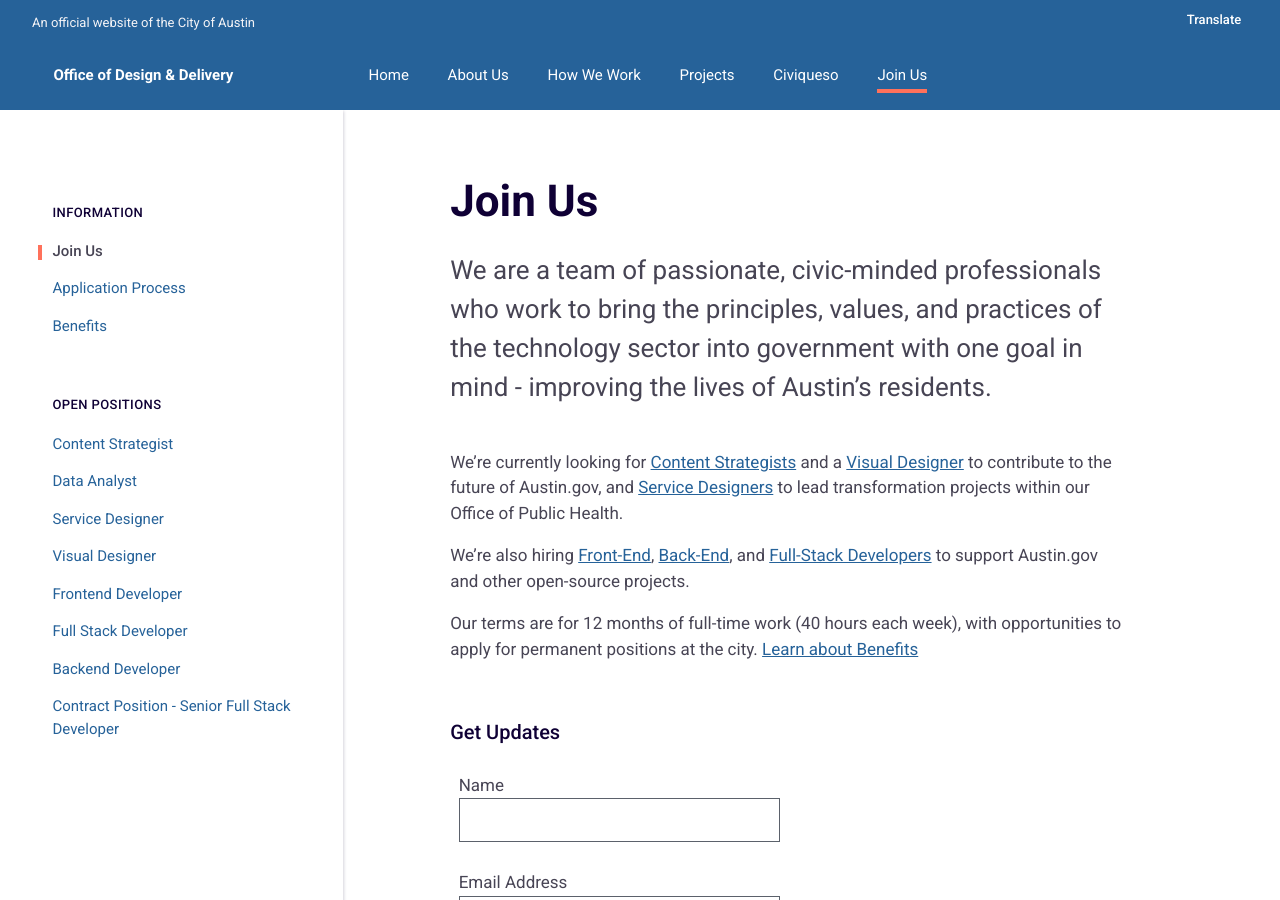
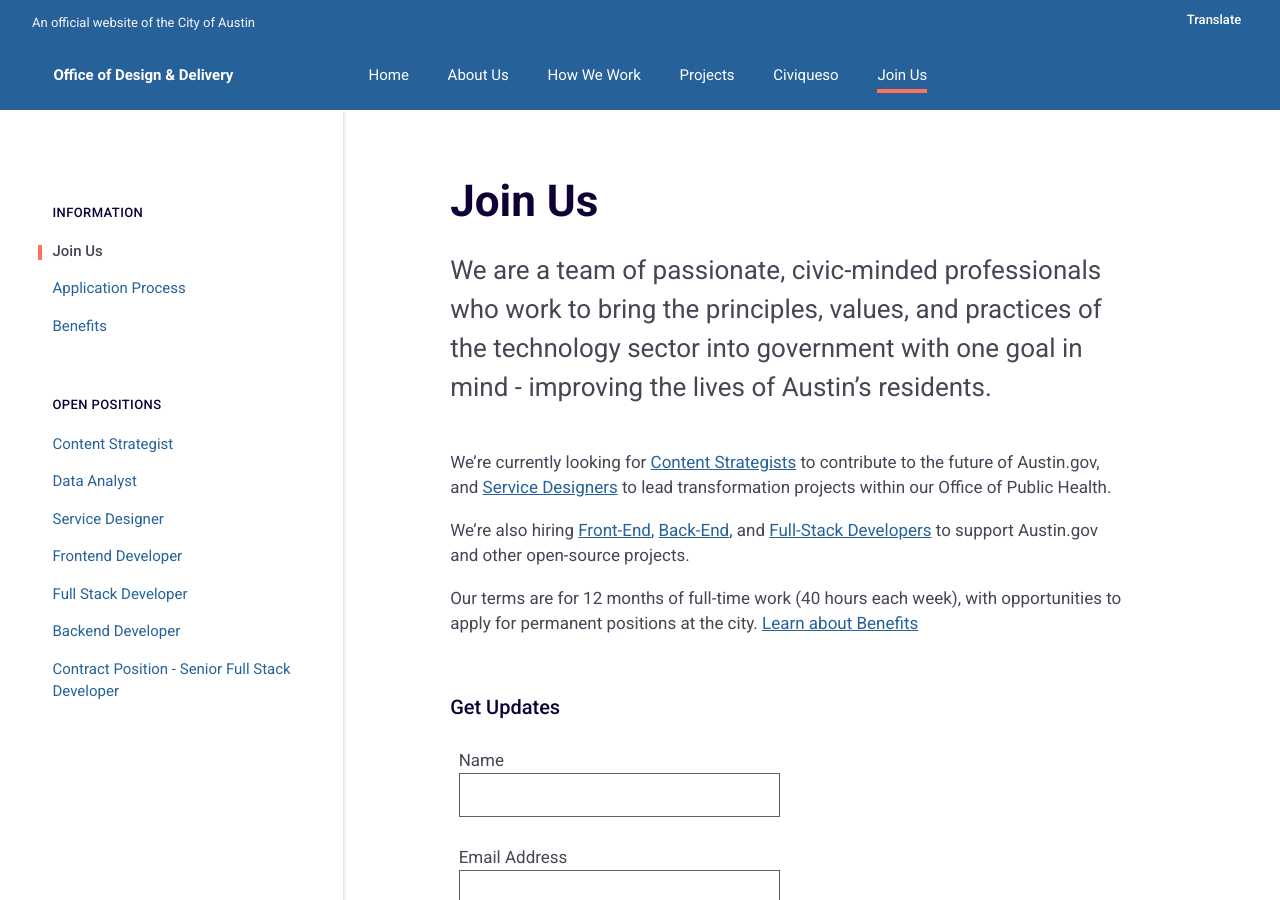
Before and after one commit to opensavannah/ProjectResilience, a Jekyll site: the page built from _jobs/information/join-us.md, in a window 1280 px wide and 900 px high. Built offline with Jekyll 4.4.1, drawn with Linux system fonts in a browser that asks for light colours; comment, search, counter and statistics services are not loaded.

Commit message:
remove visual designer position

```diff
--- a/_jobs/information/join-us.md
+++ b/_jobs/information/join-us.md
@@ -8,7 +8,7 @@ lede_markdown: We are a team of passionate, civic-minded professionals who work
 ---
 
 
-We're currently looking for [Content Strategists](/join/positions/content-strategist/) and a [Visual Designer](/join/positions/visual-designer/) to contribute to the future of Austin.gov, and [Service Designers](/join/positions/service-designer/) to lead transformation projects within our Office of Public Health.
+We're currently looking for [Content Strategists](/join/positions/content-strategist/) to contribute to the future of Austin.gov, and [Service Designers](/join/positions/service-designer/) to lead transformation projects within our Office of Public Health.
 
 We're also hiring [Front-End](/join/positions/front-end-developer/), [Back-End](/join/positions/back-end-developer/), and [Full-Stack Developers](/join/positions/full-stack-developer/) to support Austin.gov and other open-source projects.
 
```
Also changed, not shown: _jobs/positions/__visual-designer.md (renamed from _jobs/positions/visual-designer.md).
